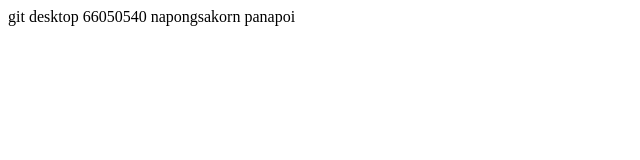
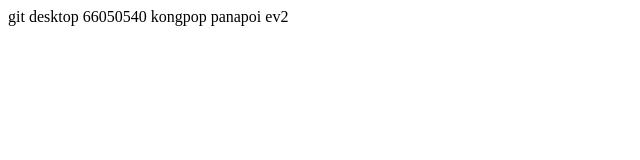
Before and after one commit to Noir0540/git101_kongphop, a plain HTML site: page index.html in a window 1280 px wide. Shown: the full height of the page, 0-640 px from the left. Drawn offline with Linux system fonts and the light colour scheme.

Commit message:
Update index.html

```diff
--- a/index.html
+++ b/index.html
@@ -6,6 +6,6 @@
     <title>Document</title>
 </head>
 <body>
-    git desktop 66050540 napongsakorn panapoi
+    git desktop 66050540 kongpop panapoi ev2
 </body>
 </html>
```
